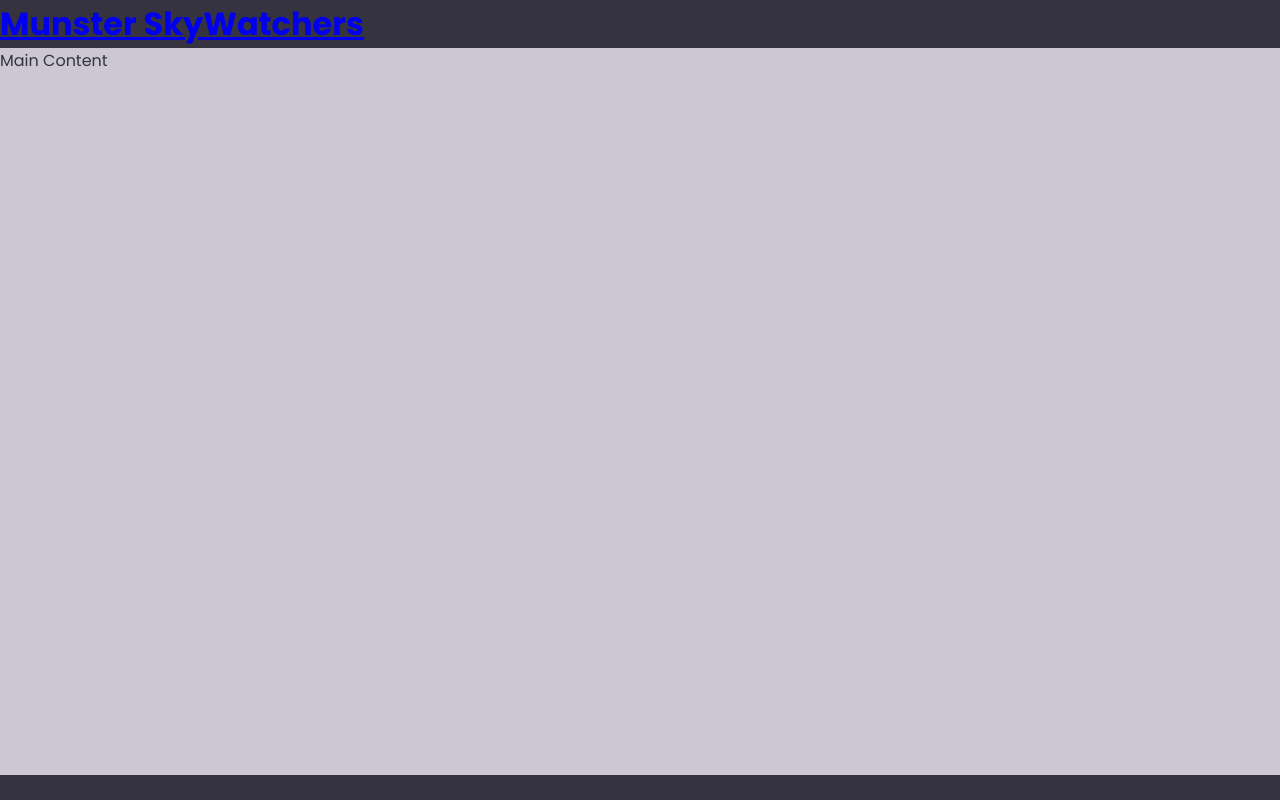
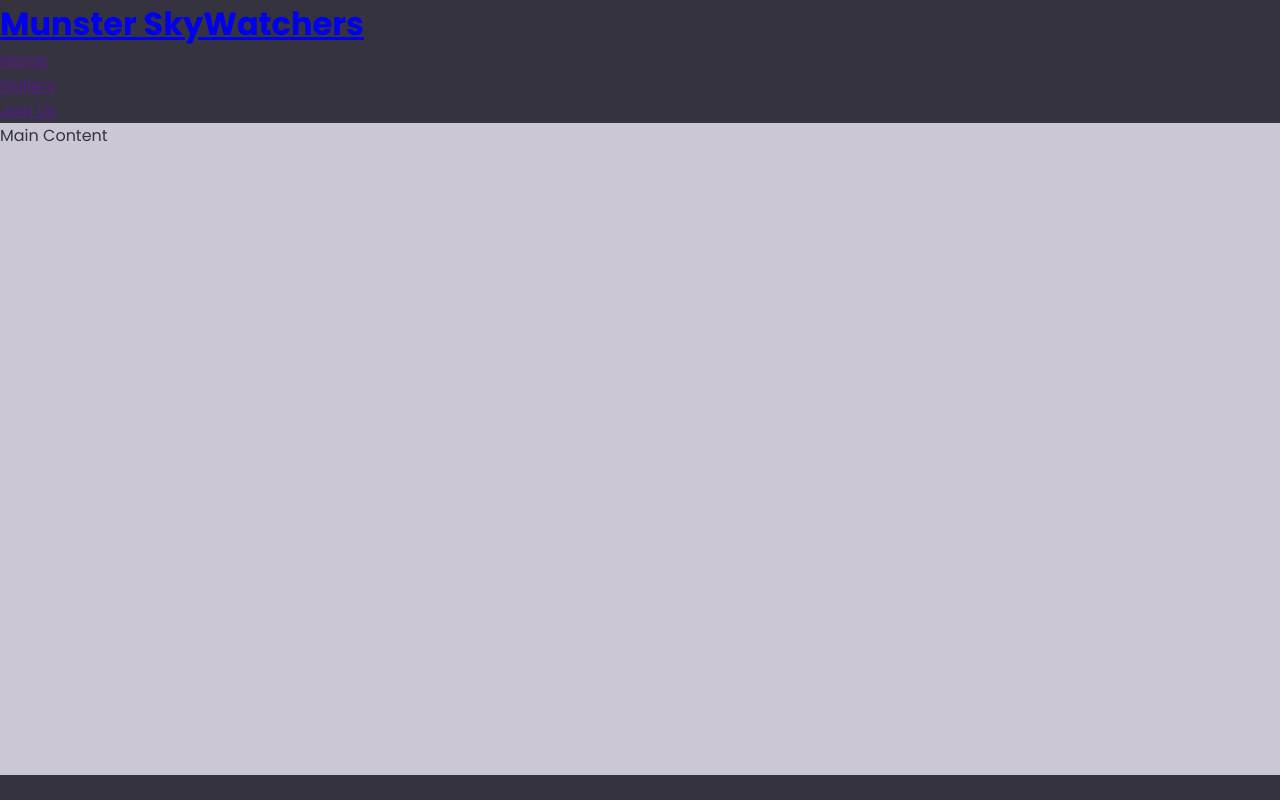
Before and after one commit to petermcloughlin/munster-skywatchers, a plain HTML site: page index.html in a window 1280 px wide. Drawn offline with Linux system fonts and the light colour scheme.

Commit message:
Add navbar to header

```diff
--- a/index.html
+++ b/index.html
@@ -13,13 +13,20 @@
     <link rel="icon" type="image/png" sizes="32x32" href="assets/favicon/favicon-32x32.png">
     <link rel="icon" type="image/png" sizes="16x16" href="assets/favicon/favicon-16x16.png">
     <!--Add stylesheet link-->
-    <link rel="stylesheet" href="assets/css/style.css"
+    <link rel="stylesheet" href="assets/css/style.css">
 </head>
 <body>
     <header>
         <a href="index.html">
             <h1 id="logo">Munster SkyWatchers</h1>
         </a>
+        <nav>
+            <ul>
+                <li><a href="">Home</a></li>
+                <li><a href="">Gallery</a></li>
+                <li><a href="">Join Us</a></li>
+            </ul>
+        </nav>
     </header>
     <main>
         Main Content
```
Also changed, not shown: assets/css/style.css (line endings or trailing spaces).
